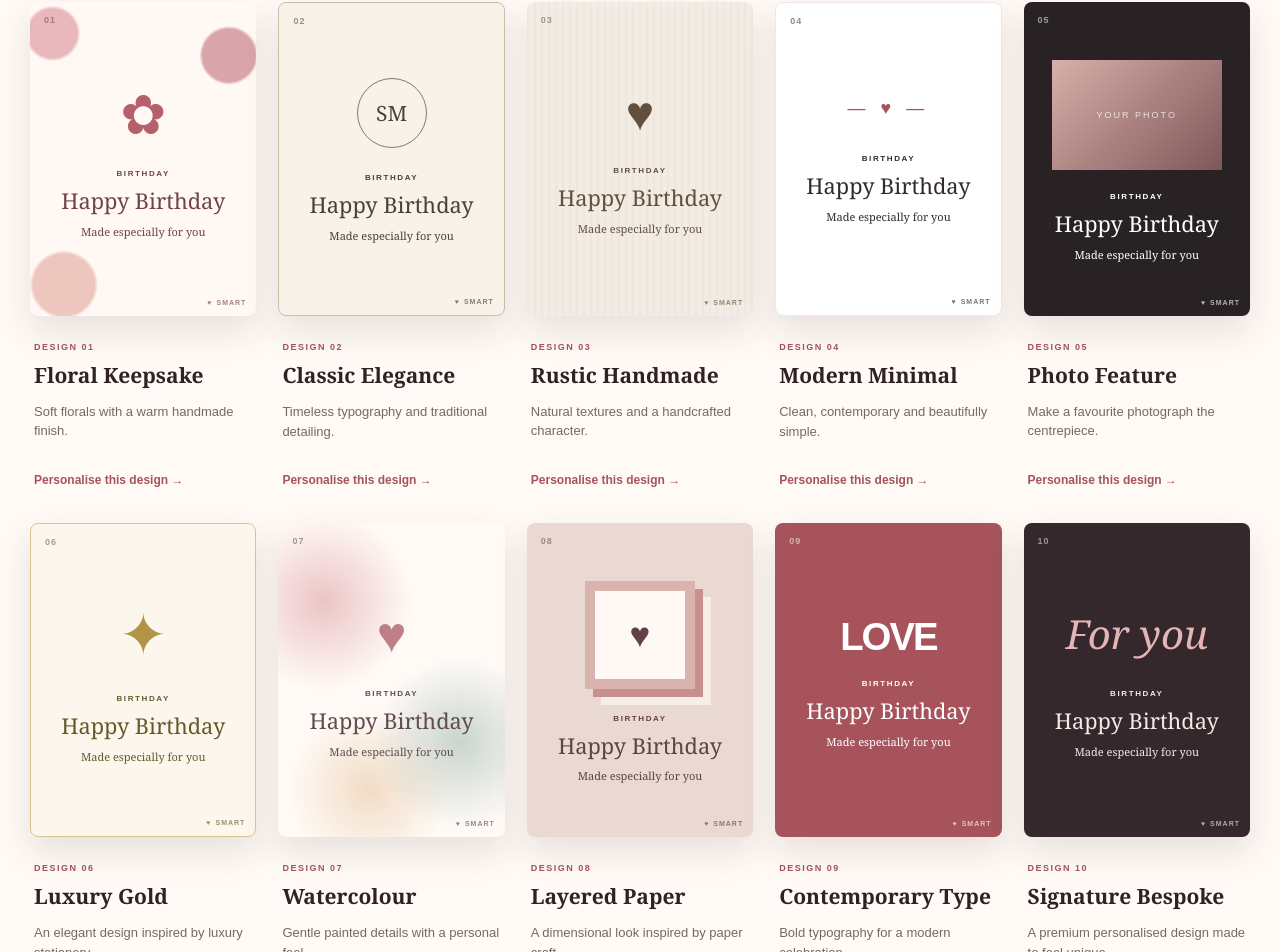
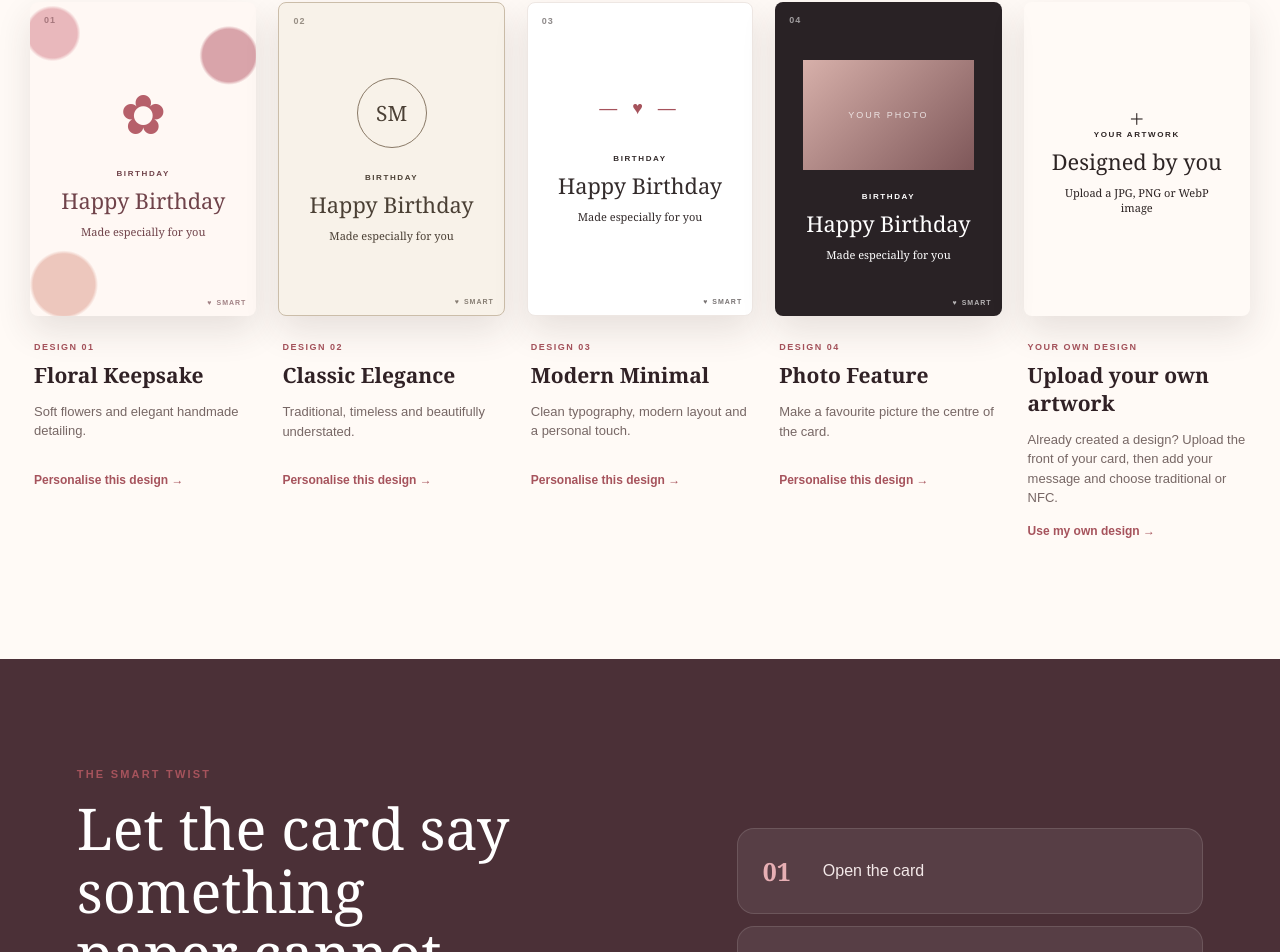
Before and after one commit to jorjuel/smart-memories, a Next.js app: page /cards in a window 1280 px wide. Shown: the part 1588-2540 px from the top of the page. Built offline with nearby package versions, Linux system fonts and the light colour scheme.

Commit message:
Simplify each card occasion to four styles plus upload your own design

```diff
--- a/app/cards/page.tsx
+++ b/app/cards/page.tsx
@@ -22,52 +22,22 @@ const designs = [
   {
     name: 'Floral Keepsake',
     style: 'floral',
-    description: 'Soft florals with a warm handmade finish.',
+    description: 'Soft flowers and elegant handmade detailing.',
   },
   {
     name: 'Classic Elegance',
     style: 'classic',
-    description: 'Timeless typography and traditional detailing.',
-  },
-  {
-    name: 'Rustic Handmade',
-    style: 'rustic',
-    description: 'Natural textures and a handcrafted character.',
+    description: 'Traditional, timeless and beautifully understated.',
   },
   {
     name: 'Modern Minimal',
     style: 'minimal',
-    description: 'Clean, contemporary and beautifully simple.',
+    description: 'Clean typography, modern layout and a personal touch.',
   },
   {
     name: 'Photo Feature',
     style: 'photo',
-    description: 'Make a favourite photograph the centrepiece.',
-  },
-  {
-    name: 'Luxury Gold',
-    style: 'gold',
-    description: 'An elegant design inspired by luxury stationery.',
-  },
-  {
-    name: 'Watercolour',
-    style: 'watercolour',
-    description: 'Gentle painted details with a personal feel.',
-  },
-  {
-    name: 'Layered Paper',
-    style: 'layered',
-    description: 'A dimensional look inspired by paper craft.',
-  },
-  {
-    name: 'Contemporary Type',
-    style: 'type',
-    description: 'Bold typography for a modern celebration.',
-  },
-  {
-    name: 'Signature Bespoke',
-    style: 'signature',
-    description: 'A premium personalised design made to feel unique.',
+    description: 'Make a favourite picture the centre of the card.',
   },
 ];
 
@@ -131,8 +101,7 @@ export default function CardsPage() {
           <span className="v14Eyebrow">STEP 1</span>
           <h2>What is the occasion?</h2>
           <p>
-            Select an occasion to explore ten different handcrafted
-            design directions.
+            Choose from four easy styles, or upload your own card artwork.
           </p>
         </div>
 
@@ -161,7 +130,7 @@ export default function CardsPage() {
             </p>
           </div>
 
-          <span className="designCount">10 DESIGNS</span>
+          <span className="designCount">4 STYLES + YOUR DESIGN</span>
         </div>
 
         <div className="cardDesignGrid">
@@ -228,6 +197,27 @@ export default function CardsPage() {
               </div>
             </article>
           ))}
+          <article className="cardDesignItem smOwnCardDesign">
+            <div className="cardDesignPreview smOwnCardDesignPreview">
+              <div className="designArtwork">
+                <div className="smOwnCardUploadIcon" aria-hidden="true">＋</div>
+                <small>YOUR ARTWORK</small>
+                <h3>Designed by you</h3>
+                <p>Upload a JPG, PNG or WebP image</p>
+              </div>
+            </div>
+            <div className="cardDesignInfo">
+              <span>YOUR OWN DESIGN</span>
+              <h3>Upload your own artwork</h3>
+              <p>Already created a design? Upload the front of your card, then add your message and choose traditional or NFC.</p>
+              <Link
+                href={`/cards/personalise?occasion=${encodeURIComponent(occasion)}&design=Your%20Own%20Design`}
+                className="cardChooseButton"
+              >
+                Use my own design →
+              </Link>
+            </div>
+          </article>
         </div>
       </section>
 
```
